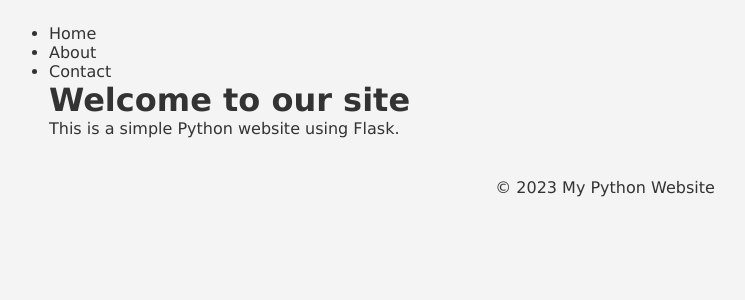
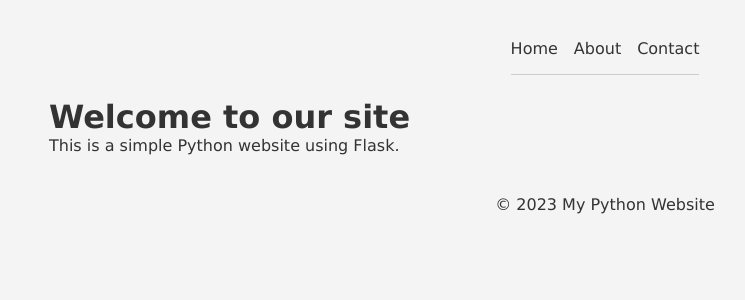
Before and after one commit to tnjensen/site-frozen-flask, a Flask app: page / in a window 1280 px wide. Shown: the top 300 px of the page, without its empty margins (35-780 px from the left). Run offline with Flask 3, Linux system fonts and the light colour scheme.

Commit message:
Edited css

```diff
--- a/static/styles/style.css
+++ b/static/styles/style.css
@@ -11,6 +11,21 @@ body{
     color: #333;
     padding: 1.5rem;
     min-height: calc(100vh - 50px);
+}
+header{
+    height: 50px;
+    display: flex;
+    justify-content: center;
+    align-items: center;
+    margin-bottom: 1.5rem;
+}
+nav ul{
+    list-style: none;
+    display: flex;
+    gap: 1rem;
+    align-items: center;
+    padding: 1rem 0;
+    border-bottom: 1px solid #ccc;
 }
 a{
     text-decoration: none;
```
